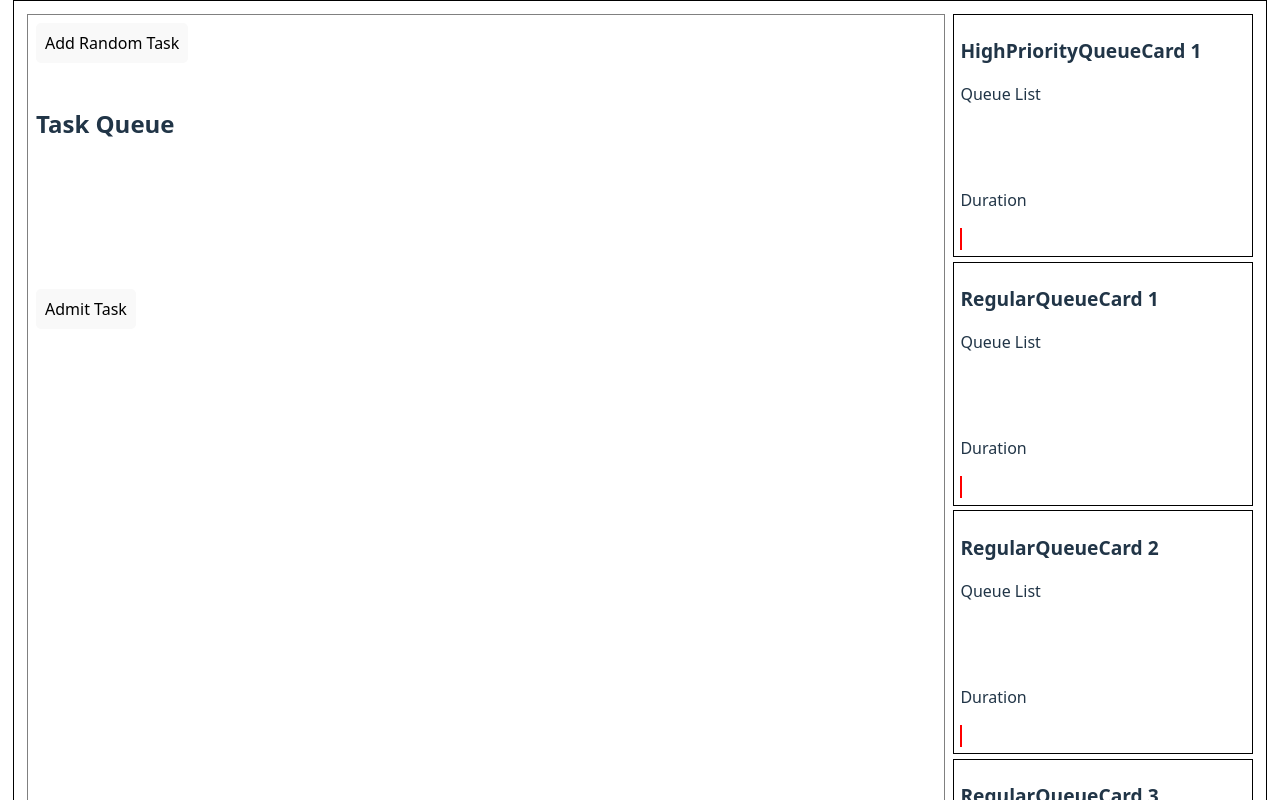
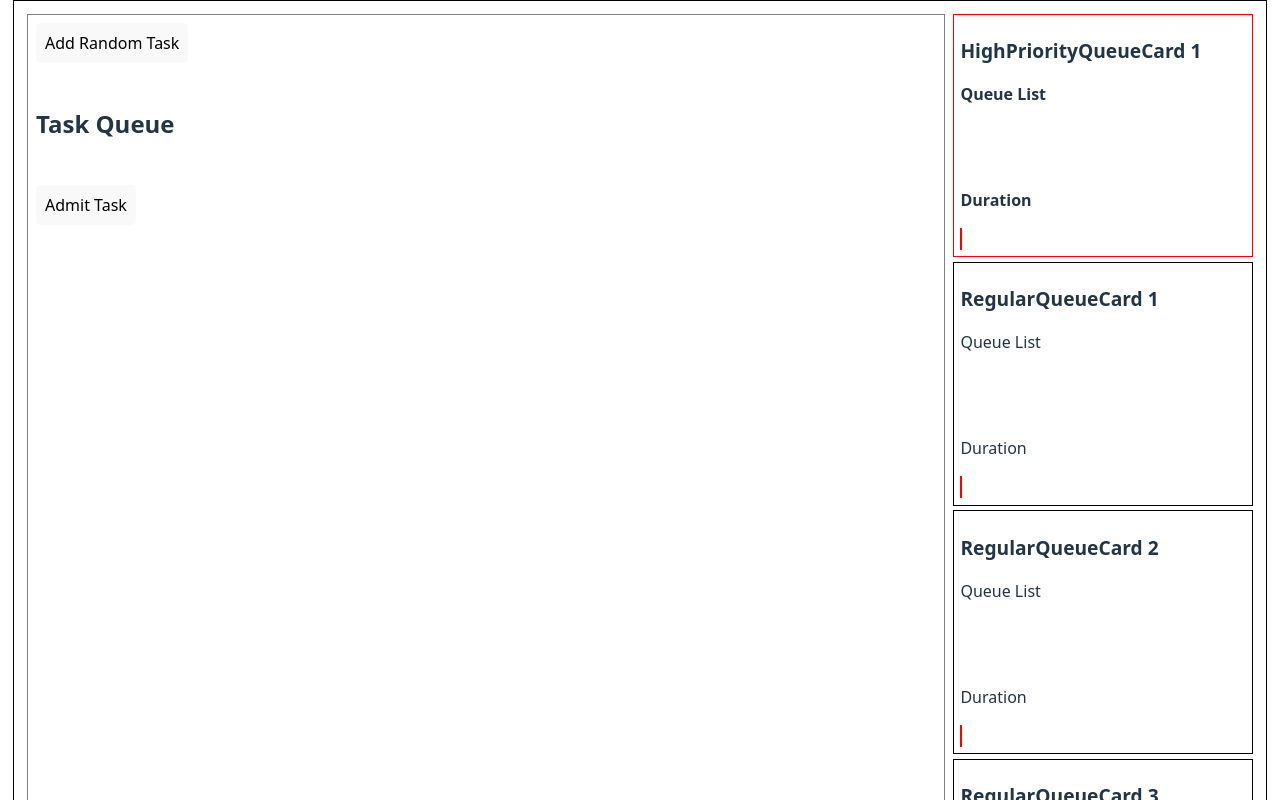
Before and after one commit to zydric/the-queue, a React (Vite) app in the folder the-queue/: page / in a window 1280 px wide. Shown: the top 800 px of the page. Built offline with nearby package versions, Linux system fonts and the light colour scheme.

Commit message:
update high prio cards to be dynamic

```diff
--- a/the-queue/src/App.jsx
+++ b/the-queue/src/App.jsx
@@ -1,92 +1,108 @@
-import { useState } from 'react'
-import './App.css'
-import HighPriorityQueueCard from './components/HighPriorityQueueCard'
-import RegularQueueCard from './components/RegularQueueCard'
-import Task from './components/Task'
+import { useState } from "react";
+import "./App.css";
+import HighPriorityQueueCard from "./components/HighPriorityQueueCard";
+import RegularQueueCard from "./components/RegularQueueCard";
+import Task from "./components/Task";
 
 function App() {
-  // queueList: main waiting line (FIFO). We push new tasks here.
-  // highTasks: tasks that go to the high-priority card.
-  // regularTasks: an array of three arrays, one for each regular card.
-  // regularNextIndex: which regular card will receive the next admitted task.
-  const [queueList, setQueueList] = useState([])
-  const [highTasks, setHighTasks] = useState([])
-  const [regularTasks, setRegularTasks] = useState([[], [], []])
-  const [regularNextIndex, setRegularNextIndex] = useState(2)
+  const [queueList, setQueueList] = useState([]);
 
-  // Create and enqueue a random task.
+  const [highTasks, setHighTasks] = useState([[]]);
+  const [regularTasks, setRegularTasks] = useState([[], [], []]);
+  const [regularNextIndex, setRegularNextIndex] = useState(2);
+  const [highNextIndex, setHighNextIndex] = useState(0);
+
   const addRandomTask = () => {
     const isHigh = Math.random() < 0.1;
-    const task = { id: Date.now() + Math.random(), value: Math.floor(Math.random() * 200), high: isHigh };
-    setQueueList(prev => [...prev, task]);
-  }
+    const task = {
+      id: Date.now() + Math.random(),
+      value: Math.floor(Math.random() * 200),
+      high: isHigh,
+    };
+    setQueueList((prev) => [...prev, task]);
+  };
 
   const admitTask = () => {
-    if (queueList.length === 0) return; // nothing to admit
+    if (queueList.length === 0) return;
 
     const [first, ...rest] = queueList;
 
-  // remove from the head of the queue (FIFO)
     setQueueList(rest);
 
     if (first.high) {
-      // send high-priority tasks to the dedicated highTasks list
-      setHighTasks((high) => [...high, first])
+      const allHighHaveTask = highTasks.every((arr) => arr.length > 0);
+
+      setHighTasks((high) => {
+        const copy = high.map((arr) => [...arr]);
+
+        let targetIndex;
+        if (allHighHaveTask) {
+          const sums = copy.map((arr) =>
+            arr.reduce((s, t) => s + Number(t.value || 0), 0)
+          );
+          const minSum = Math.min(...sums);
+          targetIndex = sums.indexOf(minSum);
+        } else {
+          targetIndex = highNextIndex;
+        }
+
+        copy[targetIndex].push(first);
+        return copy;
+      });
+
+      if (!allHighHaveTask) {
+        setHighNextIndex((i) => (i - 1 + highTasks.length) % highTasks.length);
+      }
     } else {
-      // Decide where to put the regular task:
-      // - If at least one regular card is still empty, keep original round-robin
-      //   admission (so initial filling goes card3 -> card2 -> card1).
-      // - If every regular card already has at least one task, pick the card
-      //   whose total queued duration (sum of task.value) is smallest. This
-      //   helps balance finishing times across cards.
-      const allHaveTask = regularTasks.every((arr) => arr.length > 0)
+      const allHaveTask = regularTasks.every((arr) => arr.length > 0);
 
       setRegularTasks((regular) => {
-        const copy = regular.map((arr) => [...arr])
+        const copy = regular.map((arr) => [...arr]);
 
-        let targetIndex
+        let targetIndex;
         if (allHaveTask) {
-          // compute sum of values for each card and pick the smallest
-          const sums = copy.map((arr) => arr.reduce((s, t) => s + Number(t.value || 0), 0))
-          const minSum = Math.min(...sums)
-          targetIndex = sums.indexOf(minSum)
+          const sums = copy.map((arr) =>
+            arr.reduce((s, t) => s + Number(t.value || 0), 0)
+          );
+          const minSum = Math.min(...sums);
+          targetIndex = sums.indexOf(minSum);
         } else {
-          // still filling initial slots: use round-robin pointer
-          targetIndex = regularNextIndex
+          targetIndex = regularNextIndex;
         }
 
-        copy[targetIndex].push(first)
-        return copy
-      })
+        copy[targetIndex].push(first);
+        return copy;
+      });
 
-      // Update the pointer only while we're in the initial filling phase.
       if (!allHaveTask) {
-        setRegularNextIndex((i) => (i - 1 + 3) % 3)
+        setRegularNextIndex((i) => (i - 1 + 3) % 3);
       }
     }
-  }
+  };
 
-  // remove a task from the high-priority card by id
-  const removeHighTask = (id) => {
-    setHighTasks(prev => prev.filter(t => t.id !== id));
-  }
-
-  // remove a task from a regular card by card index + id
-  const removeRegularTask = (cardIndex, id) => {
-    setRegularTasks(prev => {
-      const copy = prev.map(arr => [...arr]);
-      copy[cardIndex] = copy[cardIndex].filter(t => t.id !== id);
+  const removeHighTask = (cardIndex, id) => {
+    setHighTasks((prev) => {
+      const copy = prev.map((arr) => [...arr]);
+      copy[cardIndex] = copy[cardIndex].filter((t) => t.id !== id);
       return copy;
     });
-  }
+  };
+
+  const removeRegularTask = (cardIndex, id) => {
+    setRegularTasks((prev) => {
+      const copy = prev.map((arr) => [...arr]);
+      copy[cardIndex] = copy[cardIndex].filter((t) => t.id !== id);
+      return copy;
+    });
+  };
 
   return (
     <>
-      <div className='container'>
+      <div className="container">
         <div>
           <button onClick={addRandomTask}>Add Random Task</button>
           <h1>Task Queue</h1>
-          <div className='time-list'>
+          <div className="time-list">
             {queueList.map((task) => (
               <Task key={task.id} taskNumber={task.value} high={task.high} />
             ))}
@@ -94,14 +110,38 @@ function App() {
           <button onClick={admitTask}>Admit Task</button>
         </div>
         <div>
-          <HighPriorityQueueCard title={`HighPriorityQueueCard 1`} tasks={highTasks} onRemoveHigh={removeHighTask} />
-          <RegularQueueCard title={`RegularQueueCard 1`} tasks={regularTasks[0]} onRemoveRegular={removeRegularTask} cardIndex={0} />
-          <RegularQueueCard title={`RegularQueueCard 2`} tasks={regularTasks[1]} onRemoveRegular={removeRegularTask} cardIndex={1} />
-          <RegularQueueCard title={`RegularQueueCard 3`} tasks={regularTasks[2]} onRemoveRegular={removeRegularTask} cardIndex={2} />
+          {highTasks.map((tasks, idx) => (
+            <HighPriorityQueueCard
+              key={`high-${idx}`}
+              title={`HighPriorityQueueCard ${idx + 1}`}
+              tasks={tasks}
+              onRemoveHigh={removeHighTask}
+              cardIndex={idx}
+            />
+          ))}
+
+          <RegularQueueCard
+            title={`RegularQueueCard 1`}
+            tasks={regularTasks[0]}
+            onRemoveRegular={removeRegularTask}
+            cardIndex={0}
+          />
+          <RegularQueueCard
+            title={`RegularQueueCard 2`}
+            tasks={regularTasks[1]}
+            onRemoveRegular={removeRegularTask}
+            cardIndex={1}
+          />
+          <RegularQueueCard
+            title={`RegularQueueCard 3`}
+            tasks={regularTasks[2]}
+            onRemoveRegular={removeRegularTask}
+            cardIndex={2}
+          />
         </div>
       </div>
     </>
-  )
+  );
 }
 
-export default App
+export default App;
--- a/the-queue/src/components/HighPriorityQueueCard.jsx
+++ b/the-queue/src/components/HighPriorityQueueCard.jsx
@@ -1,10 +1,8 @@
 import React from 'react'
 import QueueCard from './QueueCard'
 
-const HighPriorityQueueCard = ({ title = 'High Priority Queue', tasks = [], onRemoveHigh }) => {
-    return (
-        <QueueCard title={title} tasks={tasks} onRemoveHigh={onRemoveHigh} />
-    )
+const HighPriorityQueueCard = ({ title = 'High Priority Queue', tasks = [], onRemoveHigh, cardIndex = 0 }) => {
+    return <QueueCard title={title} tasks={tasks} onRemoveHigh={onRemoveHigh} cardIndex={cardIndex} className="high" />
 }
 
 export default HighPriorityQueueCard
--- a/the-queue/src/components/QueueCard.jsx
+++ b/the-queue/src/components/QueueCard.jsx
@@ -1,77 +1,78 @@
-import React, { useEffect, useRef, useState } from 'react'
-import Task from './Task'
+import React, { useEffect, useRef, useState } from "react";
+import Task from "./Task";
 
-// Reusable card: shows tasks and a progress bar for the front task.
-// When the progress finishes, this component asks the parent to remove the task.
-const QueueCard = ({ title, tasks = [], onRemoveHigh, onRemoveRegular, cardIndex }) => {
-    const durationRef = useRef(null)
-    const rafRef = useRef(null)
-    const timeoutRef = useRef(null)
-    const startTimeRef = useRef(null)
-    const [widthPercent, setWidthPercent] = useState(100)
+const QueueCard = ({
+  title,
+  tasks = [],
+  onRemoveHigh,
+  onRemoveRegular,
+  cardIndex,
+  className = "",
+}) => {
+  const durationRef = useRef(null);
+  const rafRef = useRef(null);
+  const timeoutRef = useRef(null);
+  const startTimeRef = useRef(null);
+  const [widthPercent, setWidthPercent] = useState(100);
 
-    // The active task is the first one (FIFO). Convert its value into ms so
-    // the UI animation has a real duration to show.
-    const activeTask = tasks.length > 0 ? tasks[0] : null
-    const activeDurationMs = activeTask ? Math.max(300, (Number(activeTask.value) / 200) * 10000) : 0
+  const activeTask = tasks.length > 0 ? tasks[0] : null;
 
-    const activeTaskId = activeTask ? activeTask.id : null
-    const activeTaskValue = activeTask ? activeTask.value : null
+  const activeDurationMs = activeTask
+    ? Math.max(400, (Number(activeTask.value) / 200) * 5000)
+    : 0;
+
+  const activeTaskId = activeTask ? activeTask.id : null;
+  const activeTaskValue = activeTask ? activeTask.value : null;
 
   useEffect(() => {
-        // Clear previous timers/frames so we start fresh for the current active task.
     if (timeoutRef.current) {
-            clearTimeout(timeoutRef.current)
-            timeoutRef.current = null
+      clearTimeout(timeoutRef.current);
+      timeoutRef.current = null;
     }
     if (rafRef.current) {
-            cancelAnimationFrame(rafRef.current)
-            rafRef.current = null
+      cancelAnimationFrame(rafRef.current);
+      rafRef.current = null;
     }
 
-        if (!activeTask) return // nothing to animate or remove
+    if (!activeTask) return;
 
-        // Start the progress bar and animate from 100% -> 0% over activeDurationMs.
-        setWidthPercent(100)
-        startTimeRef.current = performance.now()
+    setWidthPercent(100);
+    startTimeRef.current = performance.now();
 
     const animate = (now) => {
-            const elapsed = now - startTimeRef.current
-            const pct = Math.max(0, 100 - (elapsed / activeDurationMs) * 100)
-            setWidthPercent(pct)
-            if (pct > 0) rafRef.current = requestAnimationFrame(animate)
-        }
+      const elapsed = now - startTimeRef.current;
+      const pct = Math.max(0, 100 - (elapsed / activeDurationMs) * 100);
+      setWidthPercent(pct);
+      if (pct > 0) rafRef.current = requestAnimationFrame(animate);
+    };
 
-        rafRef.current = requestAnimationFrame(animate)
+    rafRef.current = requestAnimationFrame(animate);
 
-        // When time is up, call the parent handler to remove the active task.
     timeoutRef.current = setTimeout(() => {
       if (activeTask) {
-                if (activeTask.high && typeof onRemoveHigh === 'function') {
-                    onRemoveHigh(activeTask.id)
-                } else if (!activeTask.high && typeof onRemoveRegular === 'function') {
-                    onRemoveRegular(cardIndex ?? 0, activeTask.id)
+        if (activeTask.high && typeof onRemoveHigh === "function") {
+          onRemoveHigh(cardIndex ?? 0, activeTask.id);
+        } else if (!activeTask.high && typeof onRemoveRegular === "function") {
+          onRemoveRegular(cardIndex ?? 0, activeTask.id);
         }
       }
-        }, activeDurationMs)
+    }, activeDurationMs);
 
     return () => {
       if (timeoutRef.current) {
-                clearTimeout(timeoutRef.current)
-                timeoutRef.current = null
+        clearTimeout(timeoutRef.current);
+        timeoutRef.current = null;
       }
       if (rafRef.current) {
-                cancelAnimationFrame(rafRef.current)
-                rafRef.current = null
+        cancelAnimationFrame(rafRef.current);
+        rafRef.current = null;
       }
-        }
-    }, [activeTaskId, activeTaskValue])
+    };
+  }, [activeTaskId, activeTaskValue]);
 
-    // Only set an inline width while there's an active task; otherwise use stylesheet.
-    const durationStyle = activeTask ? { width: `${widthPercent}%` } : {}
-
+  const durationStyle = activeTask ? { width: `${widthPercent}%` } : {};
   return (
-        <div className='queue-card'>
+    <div className={`queue-card ${className}`}>
       <h2>{title}</h2>
       <p>Queue List</p>
       <div>
@@ -80,9 +81,9 @@ const QueueCard = ({ title, tasks = [], onRemoveHigh, onRemoveRegular, cardIndex
         ))}
       </div>
       <p>Duration</p>
-            <div className='duration' ref={durationRef} style={durationStyle}></div>
+      <div className="duration" ref={durationRef} style={durationStyle}></div>
     </div>
-    )
-}
+  );
+};
 
-export default QueueCard
+export default QueueCard;
--- a/the-queue/src/index.css
+++ b/the-queue/src/index.css
@@ -80,30 +80,29 @@ button:focus-visible {
   padding: 0.8em;
 }
 
-.container>div:first-child {
+.container > div:first-child {
   padding: 0.5em;
   border: 1px solid gray;
   width: 900px;
 }
 
-.container>div:last-child {
+.container > div:last-child {
   width: 300px;
 }
 
 h1 {
   font-size: 1.5rem;
-  margin-block: 2em;
+  margin-top: 2em;
 }
 
 .container .time-list {
-  margin-top: 5em;
   display: flex;
   gap: 0.3em;
   width: 100%;
   flex-wrap: wrap;
   margin-bottom: 2em;
-  height: 40px;
   align-items: start;
+  /* outline: 1px solid red; */
 }
 
 /* Task */
@@ -137,8 +136,14 @@ h1 {
   gap: 0.3em;
   flex-wrap: wrap;
   text-align: center;
+  align-items: start;
   height: 50px;
-    align-items: start;
+  /* outline: 1px solid red; */
+}
+
+.high {
+  border-color: red;
+  font-weight: 600;
 }
 
 .queue-card .duration {
```
Lines whose indentation alone changed are shown as unchanged.
